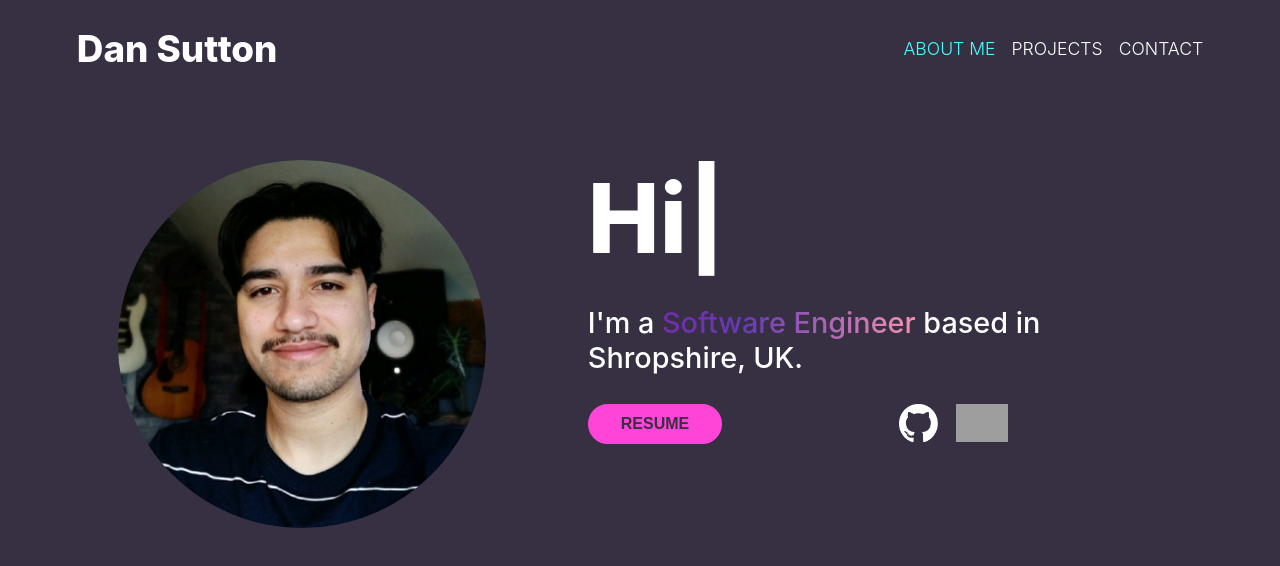
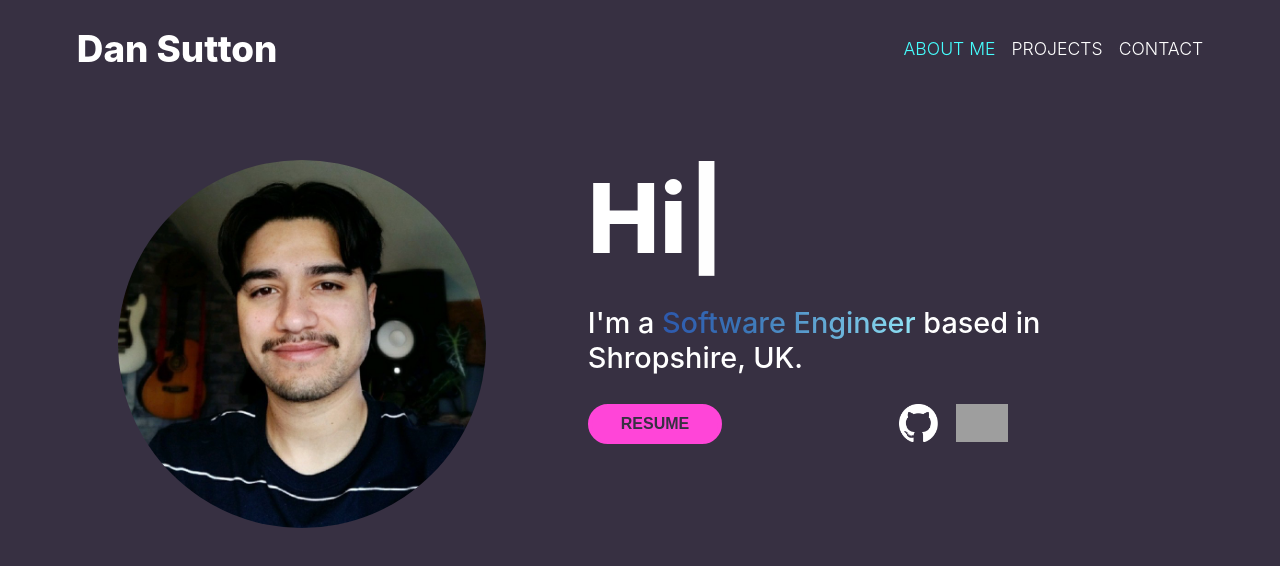
Before and after one commit to Dan-Sutton/dan-sutton-portfolio, a React (Create React App) app: page /#/ in a window 1280 px wide. Shown: the top 566 px of the page. Built offline with nearby package versions, Linux system fonts and the light colour scheme; grey boxes are pictures that could not be loaded.

Commit message:
color update

```diff
--- a/src/Home/home.css
+++ b/src/Home/home.css
@@ -1,7 +1,7 @@
 :root {
-  --purple: rgb(123, 31, 162);
-  --violet: rgb(103, 58, 183);
-  --pink: rgb(244, 143, 177);
+  --purple: rgb(31, 59, 162);
+  --violet: rgb(58, 116, 183);
+  --pink: rgb(143, 226, 244);
 }
 
 .home-content-row {
```
